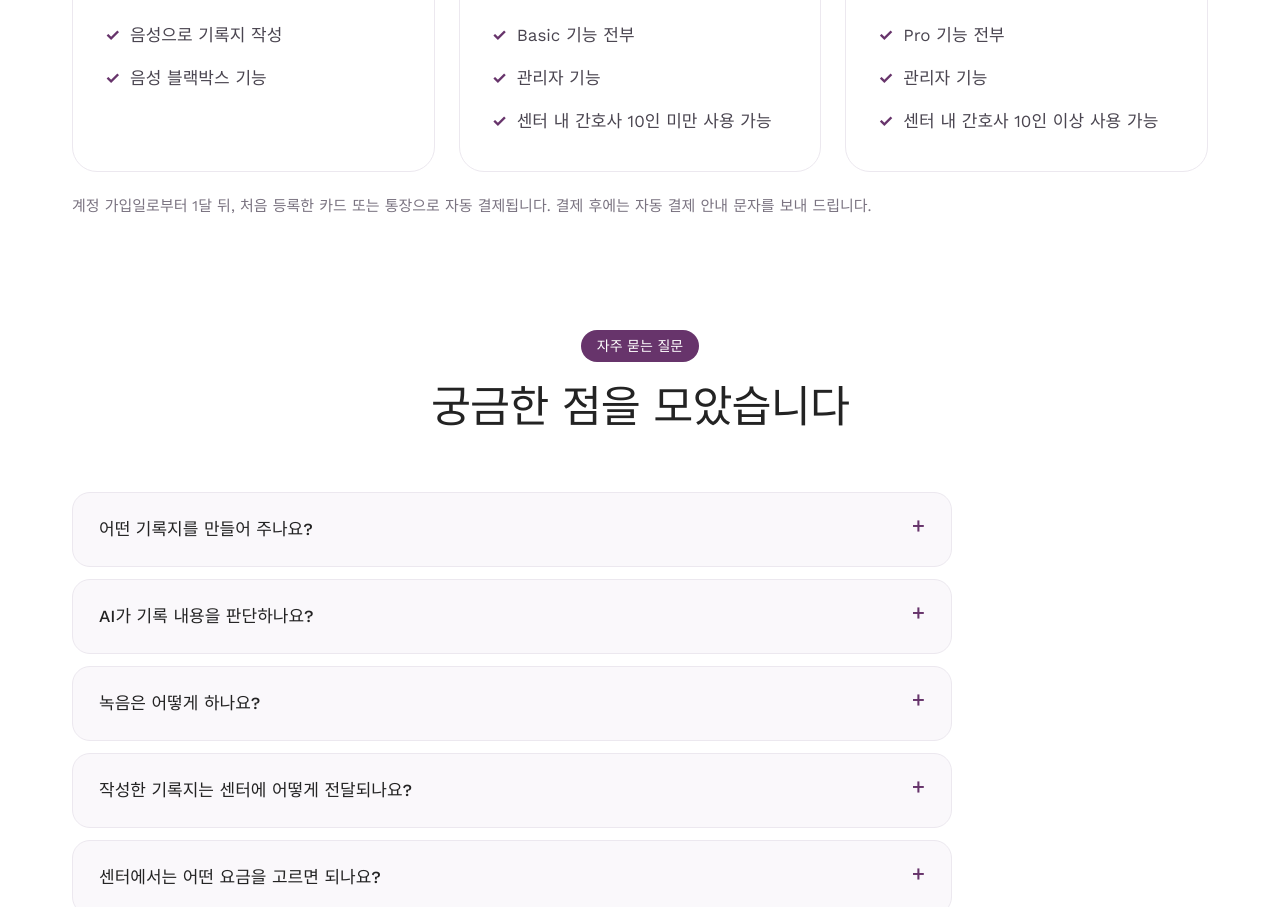
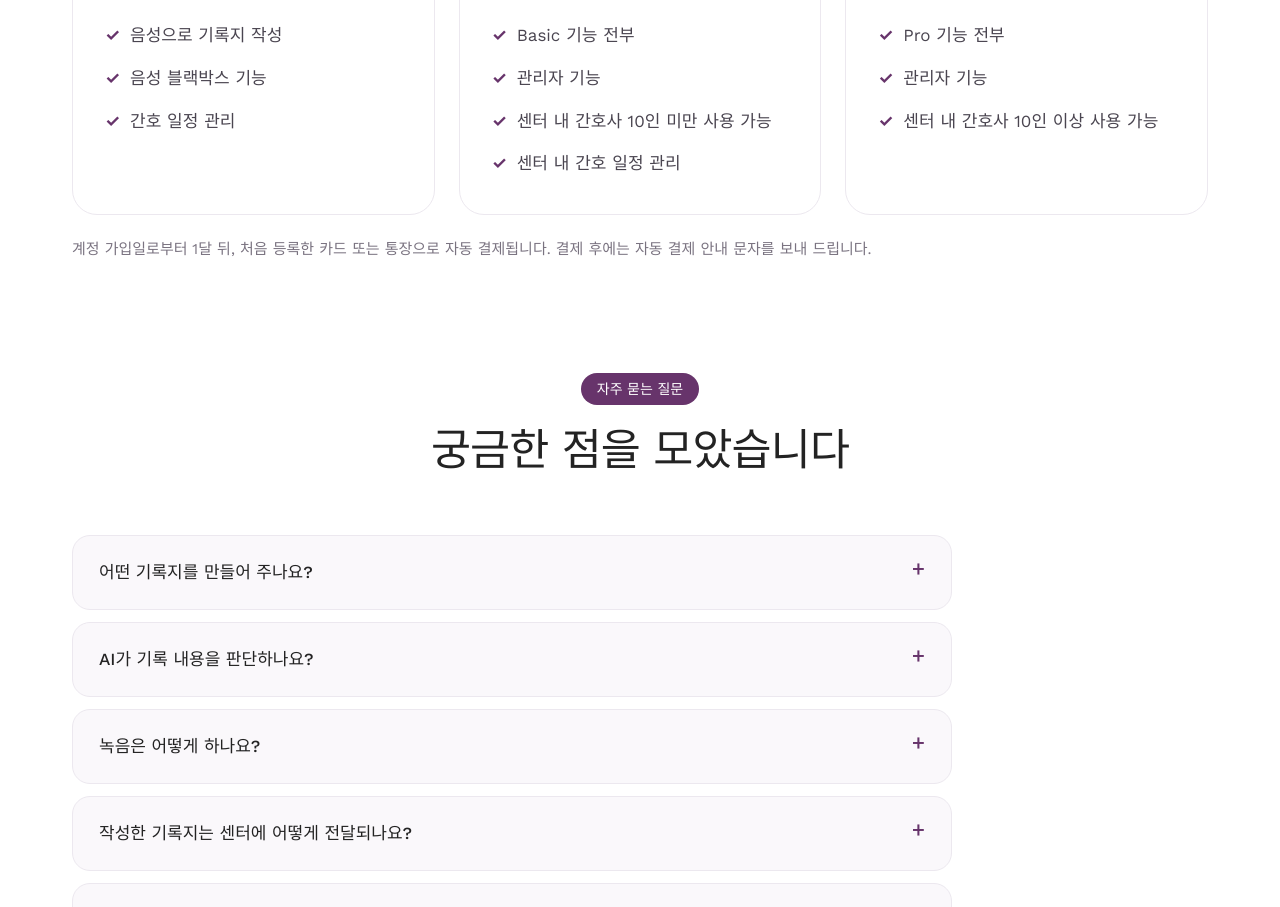
Before and after one commit to jbkim25-pm/v-landing-page, a plain HTML site: page index.html in a window 1280 px wide. Shown: the part 6236-7143 px from the top of the page. Drawn offline with nearby package versions, Linux system fonts and the light colour scheme; a web font is replaced by a local one.

Commit message:
Add nursing schedule management to Basic and Pro plans
Co-Authored-By: Claude Opus 5.5 <noreply@anthropic.com>

```diff
--- a/index.html
+++ b/index.html
@@ -498,6 +498,7 @@
           <ul class="plan-list">
             <li>음성으로 기록지 작성</li>
             <li>음성 블랙박스 기능</li>
+            <li>간호 일정 관리</li>
           </ul>
         </div>
         <div class="plan reveal">
@@ -508,6 +509,7 @@
             <li>Basic 기능 전부</li>
             <li>관리자 기능</li>
             <li>센터 내 간호사 10인 미만 사용 가능</li>
+            <li>센터 내 간호 일정 관리</li>
           </ul>
         </div>
         <div class="plan reveal">
```
